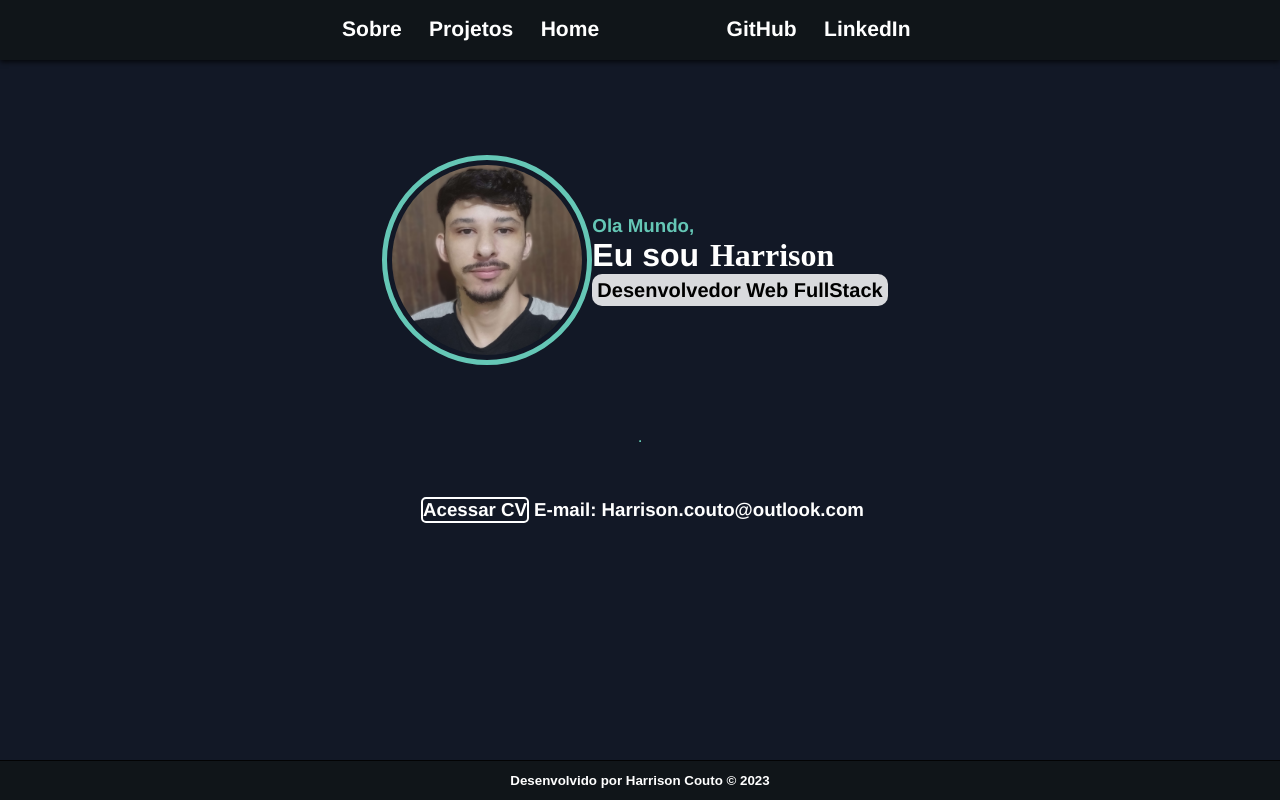
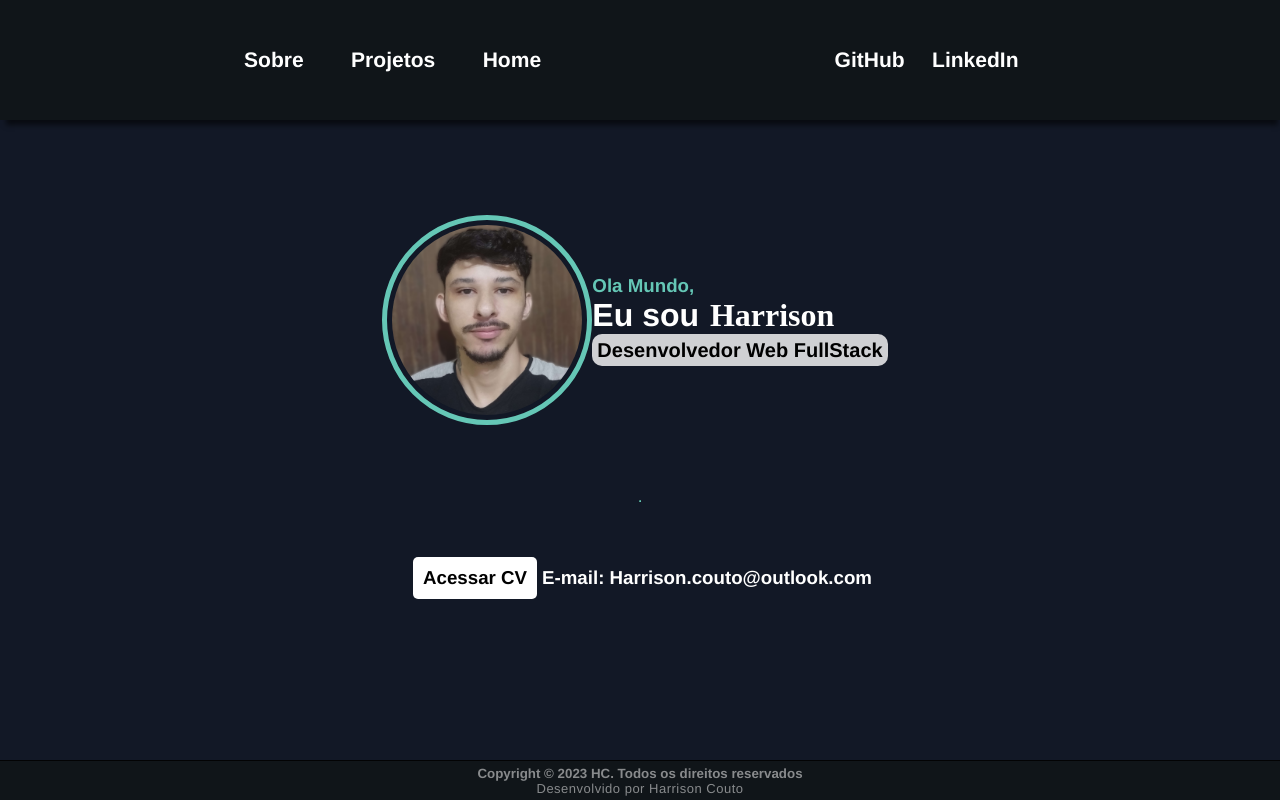
Before and after one commit to HarrisonSilva/portfolio, a Next.js app: page / in a window 1280 px wide. Built offline with nearby package versions, Linux system fonts and the light colour scheme.

Commit message:
mexendo no css do header e do footer

```diff
--- a/src/components/footer/Footer.jsx
+++ b/src/components/footer/Footer.jsx
@@ -3,8 +3,9 @@ import styles from '../../styles/footer/footer.module.css';
 
 export default function Footer() {
   return (
-    <footer className={styles.footer}>
-        Desenvolvido por Harrison Couto &copy; 2023
+      <footer className={styles.footer}>
+        <h4>Copyright &copy; 2023 HC. Todos os direitos reservados</h4>
+        <p>Desenvolvido por Harrison Couto</p>
       </footer>
   )
 }
--- a/src/styles/footer/footer.module.css
+++ b/src/styles/footer/footer.module.css
@@ -15,6 +15,16 @@
         font-family: sans-serif;
         font-weight: bold;
         font-size: smaller;
+        flex-direction: column;
+}
+
+.footer p {
+    font-weight: normal;
+    font-size: 13px;
+    letter-spacing: 0.5px;
+}
+.footer h4, .footer p {
+    color: rgba(255, 255, 255, 0.500);
 }
 
 @keyframes footer {
--- a/src/styles/navbar/titles.module.css
+++ b/src/styles/navbar/titles.module.css
@@ -5,9 +5,12 @@
     justify-content: center;
     font-size: large;
     padding: 17px;
+    height: 60px;
     background-color: #101519;
-    height: 60px;
-    box-shadow: 0px 2px 5px 0px rgba(0,0,0,0.75);
+    height: 15vh;
+    justify-content: center;
+    align-items: center;
+    box-shadow: 2px 9px 5px -4px rgba(0,0,0,0.57);
 }
 
 @keyframes nav {
@@ -55,32 +58,18 @@
     padding: 5x;
     transition: .4s;
     border-bottom: 2px solid transparent;
+    margin: 10px;
 }
 
 .title a:hover {
-    color: #000;
-    background-color: #fff;
-    padding: 5px;
-    border-radius: 10px;
     transition: .10s;
+    border-bottom: 2px solid white;
 }
-
-.title a:active {
-    background: #41ACF1;
-    box-shadow: 0 0 5px #41ACF1,
-                0 0 8px #41ACF1,
-                0 0 10px #41ACF1,
-                0 0 15px #41ACF1;
-    color: #fff;
-    padding: 5px;
-    border-radius: 10px;
-}
-
 
 .network {
     display: flex;
     list-style: none;
-    margin-left: 100px;
+    margin-left: 20vw;
 }
 
 .network h3 {
--- a/src/styles/photo/photo.module.css
+++ b/src/styles/photo/photo.module.css
@@ -41,7 +41,7 @@
     color: #000;
     font-size: 10px;
     border-radius: 10px;
-    background-color: rgba(255, 255, 255, 0.842);
+    background-color: rgba(255, 255, 255, 0.800);
     height: 32px;
     padding: 5px;
     width: fit-content;
@@ -57,15 +57,16 @@
 .cv h3  {
     text-decoration: none;
     list-style: none;
-    border: 2px solid white;
-    color: #fff;
+   background-color: white;
+    color: black;
     width: fit-content;
     border-radius: 5px;
+    padding: 10px;
 }
 
 .cv h3:hover  {
-    background-color: #fff;
-    color: #000;
+    background-color: #41ACF1;
+    color: white;
 }
 
 .cv h3:active  {
```
